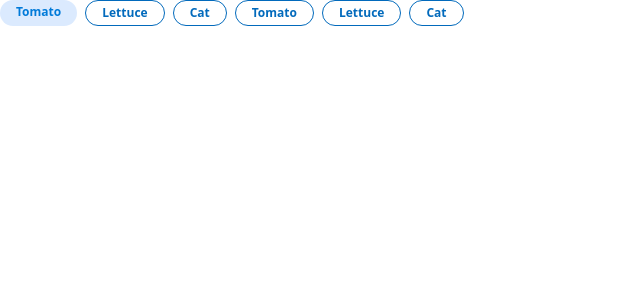
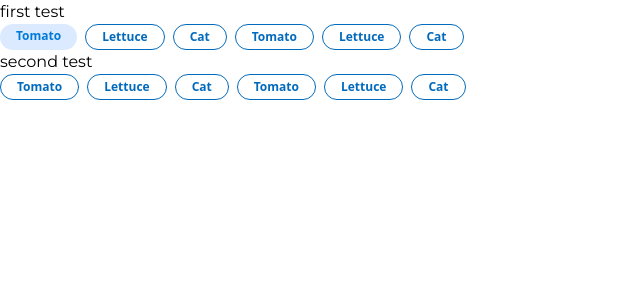
Before and after one commit to JasonXB/EF_Clone, a Next.js app: page /test in a window 1280 px wide. Shown: the top 300 px of the page, without its empty margins (0-640 px from the left). Built offline with nearby package versions, Linux system fonts and the light colour scheme; what tw-elements would draw is missing.

Commit message:
added 1 more test case for test page

```diff
--- a/pages/test.jsx
+++ b/pages/test.jsx
@@ -9,12 +9,20 @@ const arr = ['tomato', 'lettuce', 'cat', 'tomato', 'lettuce', 'cat'];
 const test = () => {
   console.log(tailwind.theme.extend.colors);
   return (
+    <>
+      <p>first test</p>
       <BubbleTags
         tags={arr}
         bubbleTagType={BUBBLE_TAG_TYPE_CLASSES.primaryLight}
         index={0}
         alternativeTagType={BUBBLE_TAG_TYPE_CLASSES.primaryShaded}
       />
+      <p>second test</p>
+      <BubbleTags
+        tags={arr}
+        bubbleTagType={BUBBLE_TAG_TYPE_CLASSES.primaryLight}
+      />
+    </>
   );
 };
 
```
Lines whose indentation alone changed are shown as unchanged.
